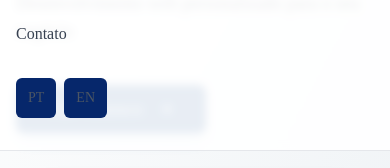
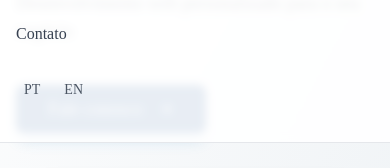
Before and after one commit to GabrielHorbach/horbach.dev, a Next.js app: page / in a window 390 px wide. Both pictures are taken after a click on the button 350 px from the left and 36 px from the top of the page. Shown: the part 282-450 px from the top of the page. Built offline with nearby package versions, Linux system fonts and the light colour scheme.

Commit message:
make LanguageSwitcher work

```diff
--- /dev/null
+++ b/components/LanguageSwitcher.tsx
@@ -0,0 +1,37 @@
+"use client";
+
+import { usePathname, useRouter } from "next/navigation";
+import { locales, localeNames, Locale } from "@/config/languages";
+import { Button } from "@/components/ui/button";
+
+export default function LanguageSwitcher() {
+  const pathname = usePathname();
+  const router = useRouter();
+
+  // Extract current language from path
+  const currentLang = pathname.split("/")[1] as Locale;
+
+  const handleLanguageChange = (newLocale: Locale) => {
+    // Replace the current locale in the path with the new one
+    const newPath = pathname.replace(`/${currentLang}`, `/${newLocale}`);
+    router.push(newPath);
+  };
+
+  return (
+    <div className="flex items-center space-x-2">
+      {locales.map((locale) => (
+        <Button
+          key={locale}
+          onClick={() => handleLanguageChange(locale)}
+          className={`px-2 py-1 text-sm rounded-md ${
+            locale === currentLang
+              ? "bg-horbach-100 text-horbach-800 font-medium"
+              : "text-gray-600 hover:bg-gray-100 bg-transparent"
+          }`}
+        >
+          {locale.toUpperCase()}
+        </Button>
+      ))}
+    </div>
+  );
+}
--- a/components/Navbar.tsx
+++ b/components/Navbar.tsx
@@ -6,6 +6,7 @@ import { useState } from "react";
 import { t } from "@/constants/translations";
 import { Locale } from "@/config/languages";
 import Link from "next/link";
+import LanguageSwitcher from "@/components/LanguageSwitcher";
 
 interface NavbarProps {
   lang: Locale;
@@ -60,29 +61,7 @@ export function Navbar({ lang }: NavbarProps) {
               {t("nav.contact", lang)}
             </Link>
 
-            {/* Language Toggle */}
-            <div className="flex items-center space-x-2">
-              <Button
-                // onClick={() => setLanguage("pt")}
-                className={`px-2 py-1 text-sm rounded-md ${
-                  lang === "pt"
-                    ? "bg-horbach-100 text-horbach-800 font-medium"
-                    : "text-gray-600 hover:bg-gray-100 bg-transparent"
-                }`}
-              >
-                PT
-              </Button>
-              <Button
-                // onClick={() => setLanguage("en")}
-                className={`px-2 py-1 text-sm rounded-md ${
-                  lang === "en"
-                    ? "bg-horbach-100 text-horbach-800 font-medium"
-                    : "text-gray-600 hover:bg-gray-100 bg-transparent"
-                }`}
-              >
-                EN
-              </Button>
-            </div>
+            <LanguageSwitcher />
           </div>
 
           {/* Mobile menu Button */}
@@ -134,29 +113,7 @@ export function Navbar({ lang }: NavbarProps) {
               {t("nav.contact", lang)}
             </Link>
 
-            {/* Language Toggle for Mobile */}
-            <div className="flex items-center space-x-2 pt-2">
-              <Button
-                // onClick={() => setLanguage("pt")}
-                className={`px-3 py-1 text-sm rounded-md ${
-                  lang === "pt"
-                    ? "bg-horbach-100 text-horbach-800 font-medium"
-                    : "text-gray-600 hover:bg-gray-100"
-                }`}
-              >
-                PT
-              </Button>
-              <Button
-                // onClick={() => setLanguage("en")}
-                className={`px-3 py-1 text-sm rounded-md ${
-                  lang === "en"
-                    ? "bg-horbach-100 text-horbach-800 font-medium"
-                    : "text-gray-600 hover:bg-gray-100"
-                }`}
-              >
-                EN
-              </Button>
-            </div>
+            <LanguageSwitcher />
           </div>
         )}
       </div>
```
